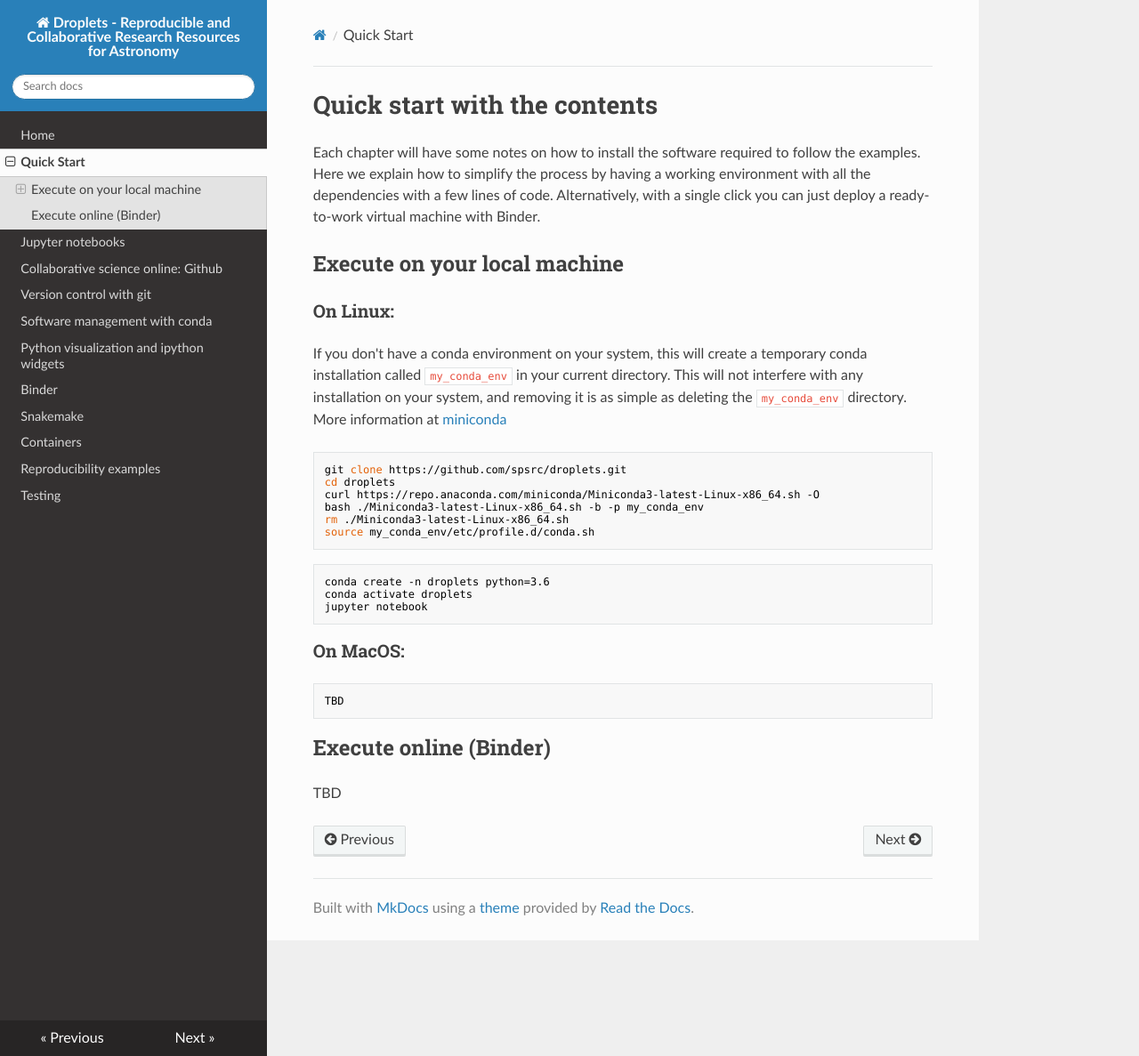
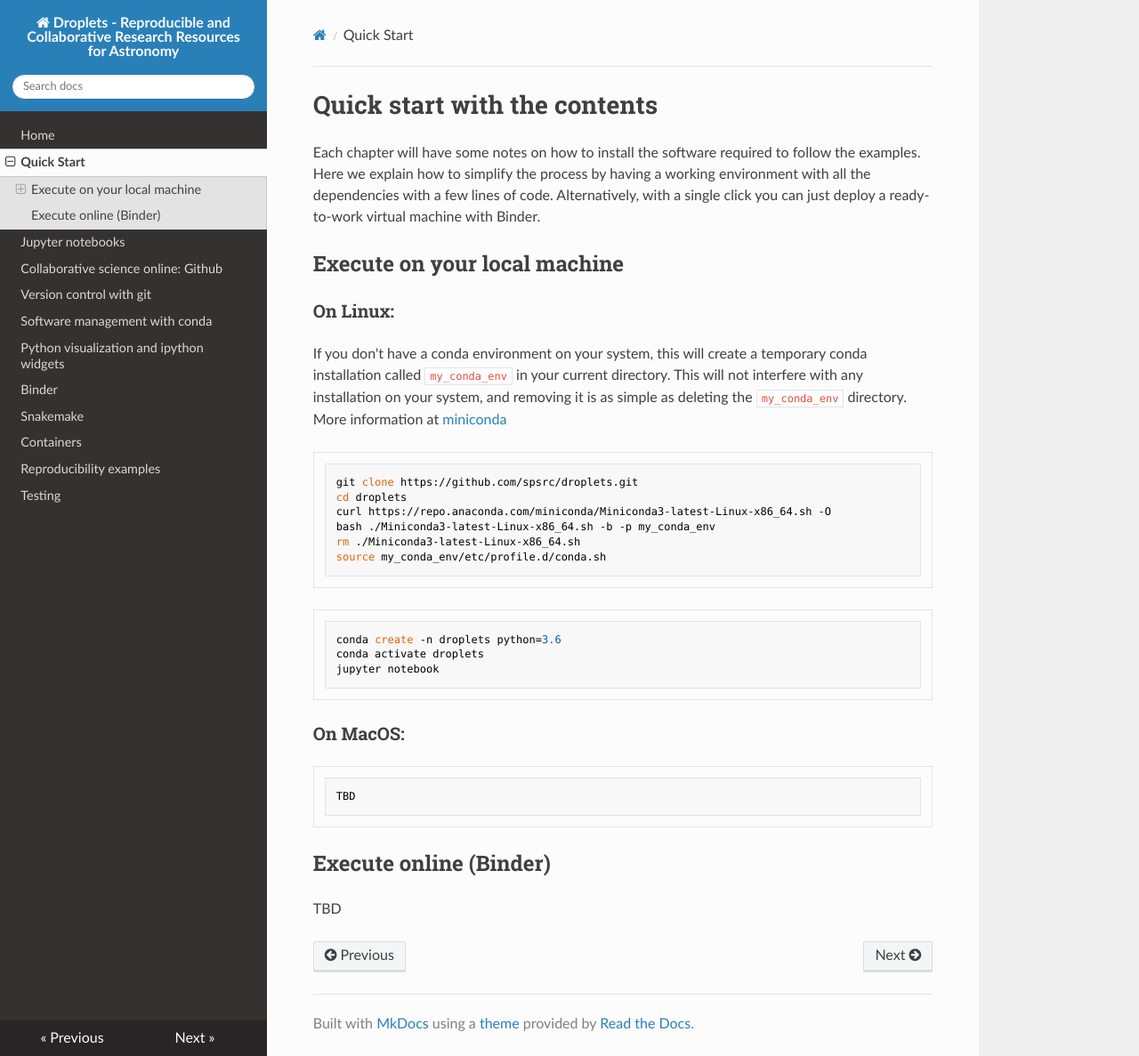
Before and after one commit to jmoldon/test_docs, an MkDocs documentation site: the page built from docs/quickstart.md, in a window 1280 px wide and 1187 px high. Shown: the whole window at 89% size. Built offline with MkDocs 1.6.1, drawn with Linux system fonts in a browser that asks for light colours; nearby versions of some CDN libraries.

Commit message:
activate extensions

```diff
--- a/mkdocs.yml
+++ b/mkdocs.yml
@@ -30,7 +30,7 @@
   - toc:
       permalink: True
   - admonition
-    #  - pymdownx.arithmatex
-    #  - pymdownx.keys
-    #  - pymdownx.details
-    #  - pymdownx.superfences
+  - pymdownx.arithmatex
+  - pymdownx.keys
+  - pymdownx.details
+  - pymdownx.superfences
```
